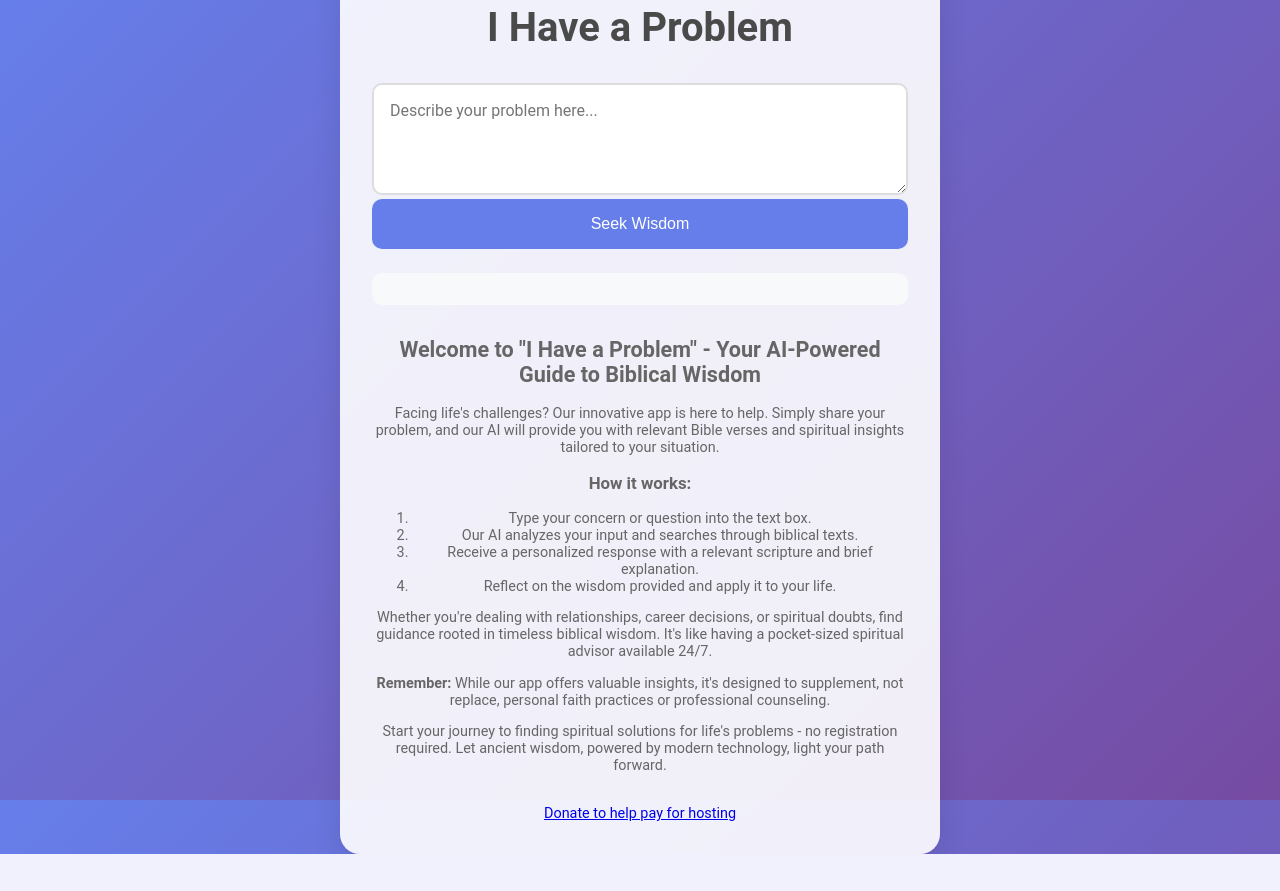
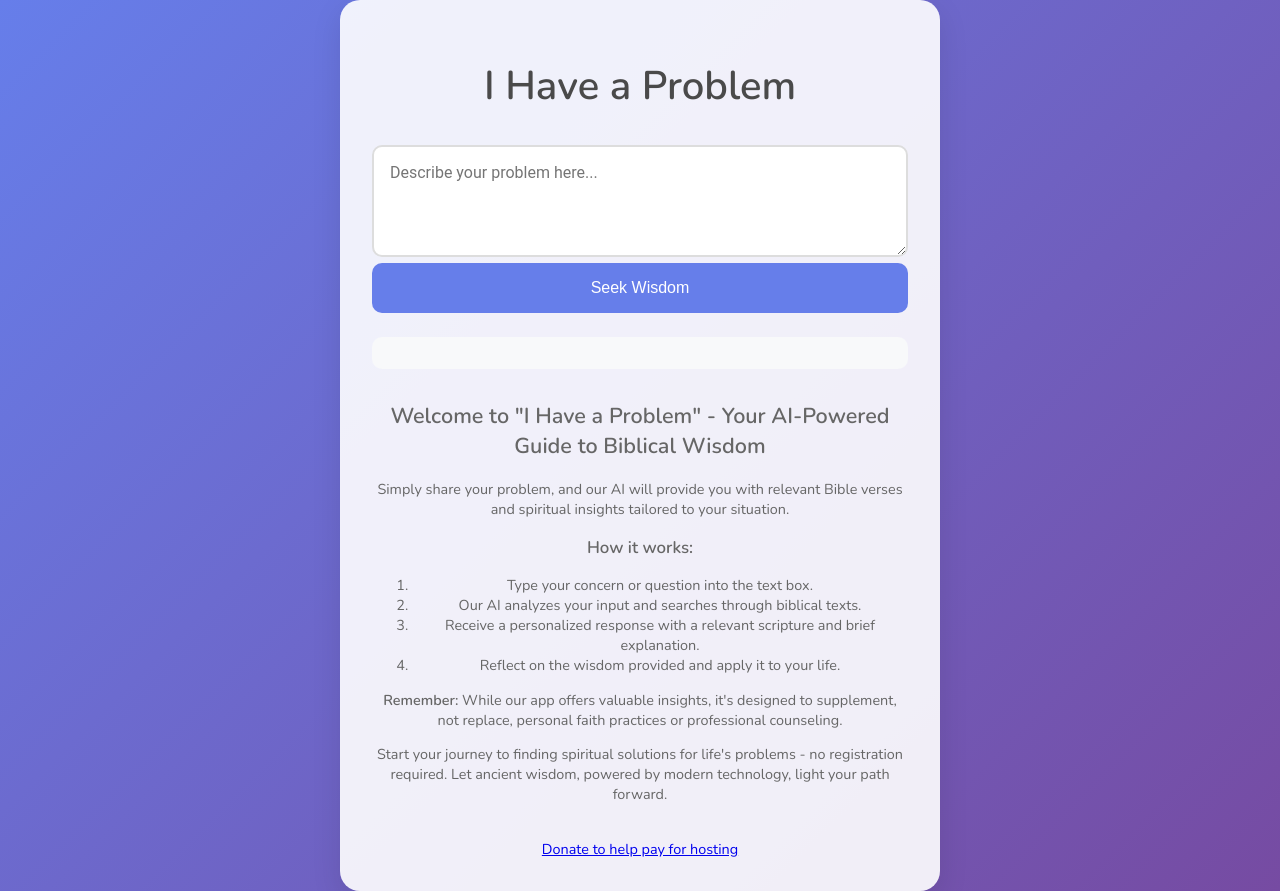
Before and after one commit to RaymondFH/ProverbsAI, a Flask app: page / in a window 1280 px wide. Before the commit the page ends 854 px from the top, so only its background shows below. Run offline with Flask 3, Linux system fonts and the light colour scheme.

Commit message:
revert css

```diff
--- a/static/styles.css
+++ b/static/styles.css
@@ -1,18 +1,13 @@
-html, body {
-    height: 100%;
+body {
+    font-family: 'Nunito', sans-serif;
     margin: 0;
     padding: 0;
-}
-
-body {
-    font-family: 'Roboto', sans-serif;
     display: flex;
     justify-content: center;
     align-items: center;
     min-height: 100vh;
     background: linear-gradient(135deg, #667eea 0%, #764ba2 100%);
     color: #333;
-    overflow-x: hidden;
 }
 
 .container {
@@ -23,9 +18,7 @@ body {
     max-width: 600px;
     box-shadow: 0 10px 30px rgba(0, 0, 0, 0.1);
     box-sizing: border-box;
-    margin: 2rem 0;
 }
-
 
 header {
     text-align: center;
--- a/templates/index.html
+++ b/templates/index.html
@@ -26,7 +26,7 @@
             <section class="app-description">
                 <h2>Welcome to "I Have a Problem" - Your AI-Powered Guide to Biblical Wisdom</h2>
 
-                <p>Facing life's challenges? Our innovative app is here to help. Simply share your problem, and our AI will provide you with relevant Bible verses and spiritual insights tailored to your situation.</p>
+                <p>Simply share your problem, and our AI will provide you with relevant Bible verses and spiritual insights tailored to your situation.</p>
 
                 <h3>How it works:</h3>
                 <ol>
@@ -36,7 +36,6 @@
                     <li>Reflect on the wisdom provided and apply it to your life.</li>
                 </ol>
 
-                <p>Whether you're dealing with relationships, career decisions, or spiritual doubts, find guidance rooted in timeless biblical wisdom. It's like having a pocket-sized spiritual advisor available 24/7.</p>
 
                 <p><strong>Remember:</strong> While our app offers valuable insights, it's designed to supplement, not replace, personal faith practices or professional counseling.</p>
 
```
